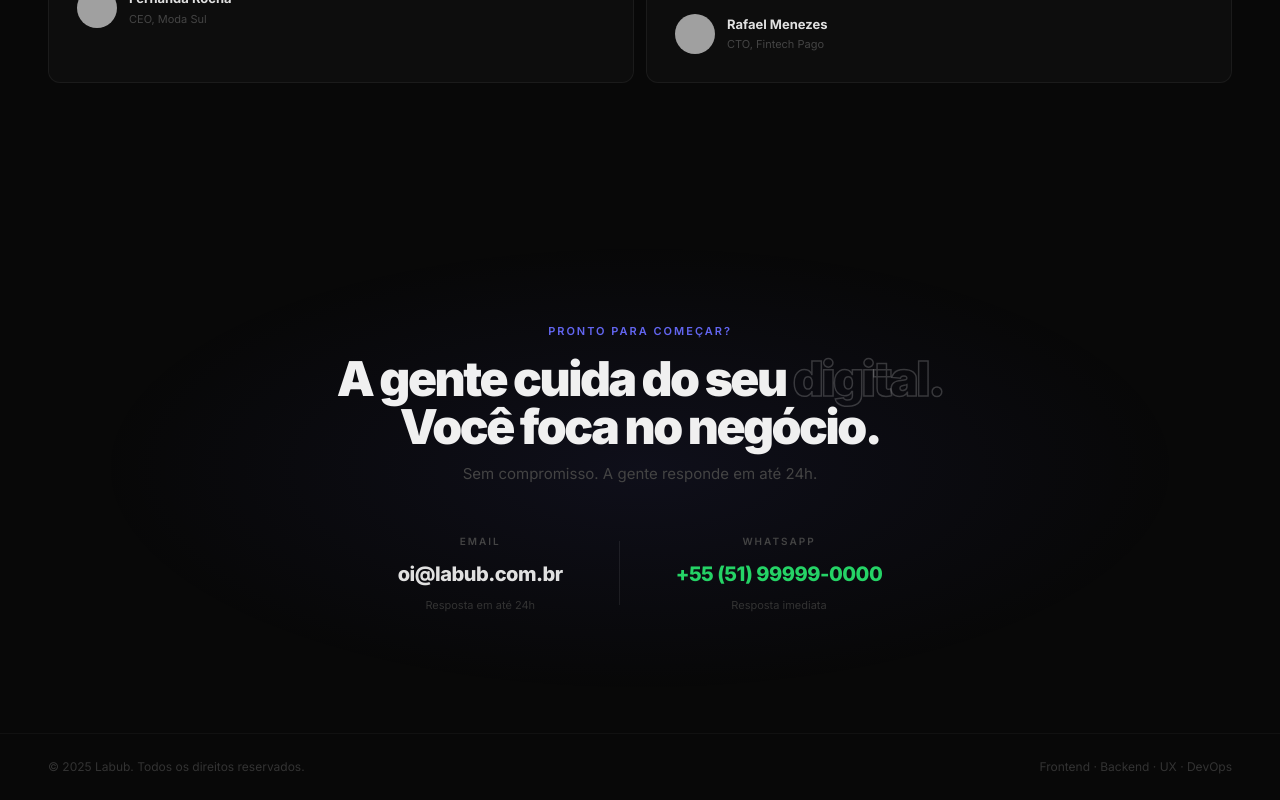
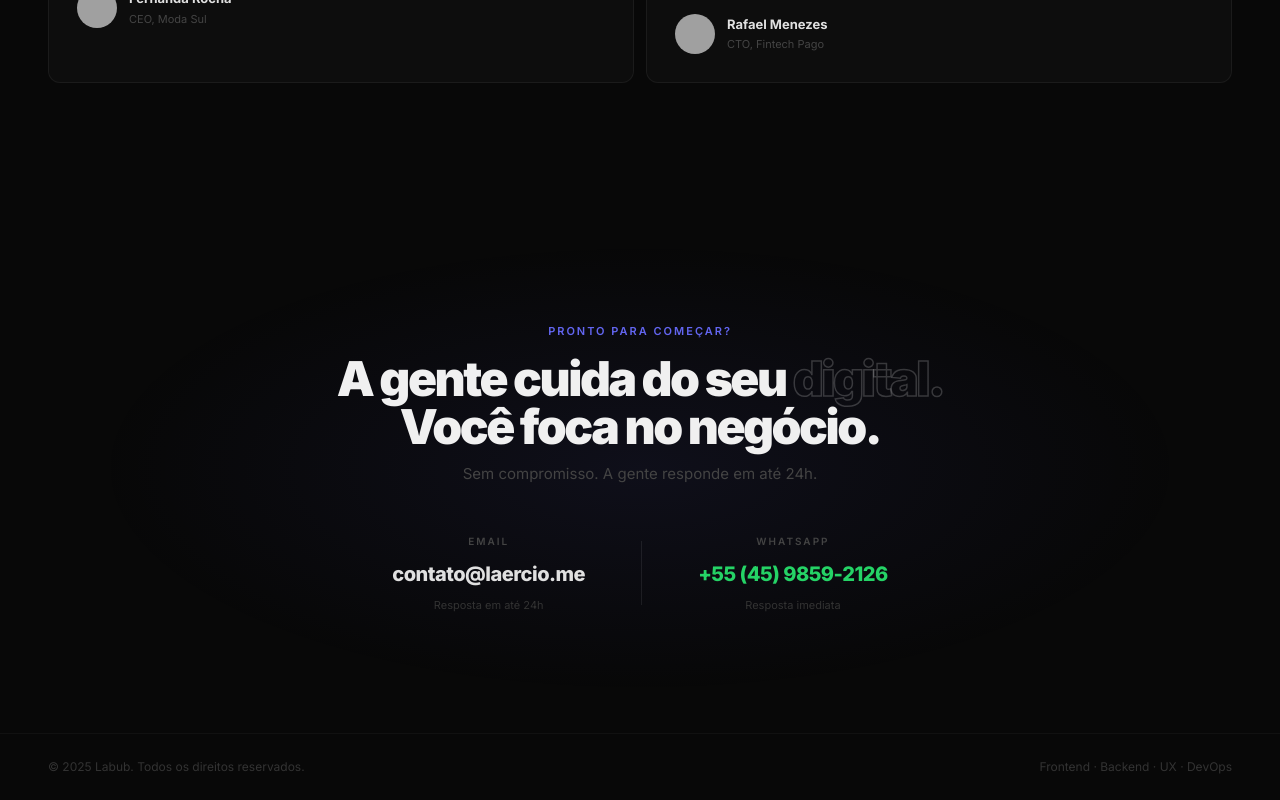
Before and after one commit to dionbiancha/team-portfolio, a Next.js app: page / in a window 1280 px wide. Shown: the part 3686-4486 px from the top of the page. Built offline with nearby package versions, Linux system fonts and the light colour scheme; grey boxes are pictures that could not be loaded.

Commit message:
feat: update contact email and whatsapp link

```diff
--- a/src/components/Cta.tsx
+++ b/src/components/Cta.tsx
@@ -31,10 +31,10 @@ export default function Cta() {
               Email
             </p>
             <a
-              href="mailto:oi@labub.com.br"
+              href="mailto:contato@laercio.me"
               className="text-[18px] md:text-[20px] font-extrabold tracking-tight text-[#e0e0e0] hover:text-white transition-colors"
             >
-              oi@labub.com.br
+              contato@laercio.me
             </a>
             <p className="text-[11px] text-[#333] mt-2">Resposta em até 24h</p>
           </div>
@@ -46,12 +46,12 @@ export default function Cta() {
               WhatsApp
             </p>
             <a
-              href="https://wa.me/5551999990000"
+              href="https://api.whatsapp.com/send/?phone=554598592126&text=Ol%C3%A1+Laercio%2C+gostaria+de+falar+com+voc%C3%AA%21&type=phone_number&app_absent=0"
               target="_blank"
               rel="noopener noreferrer"
               className="text-[18px] md:text-[20px] font-extrabold tracking-tight text-[#25d366] hover:text-[#34d399] transition-colors"
             >
-              +55 (51) 99999-0000
+              +55 (45) 9859-2126
             </a>
             <p className="text-[11px] text-[#333] mt-2">Resposta imediata</p>
           </div>
```
Also changed, not shown: 1 other file (tests, documents, lock files or other folders).
